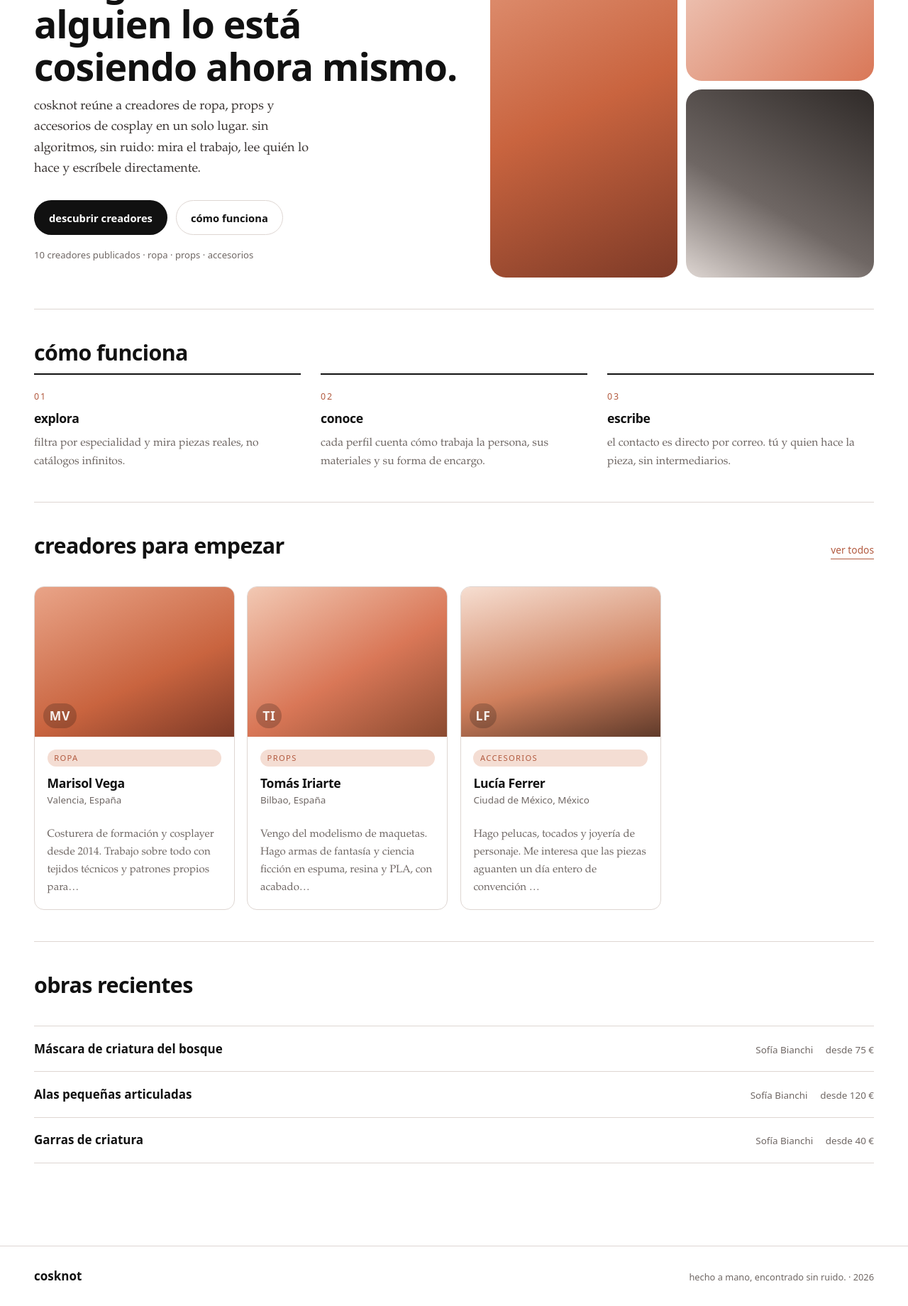
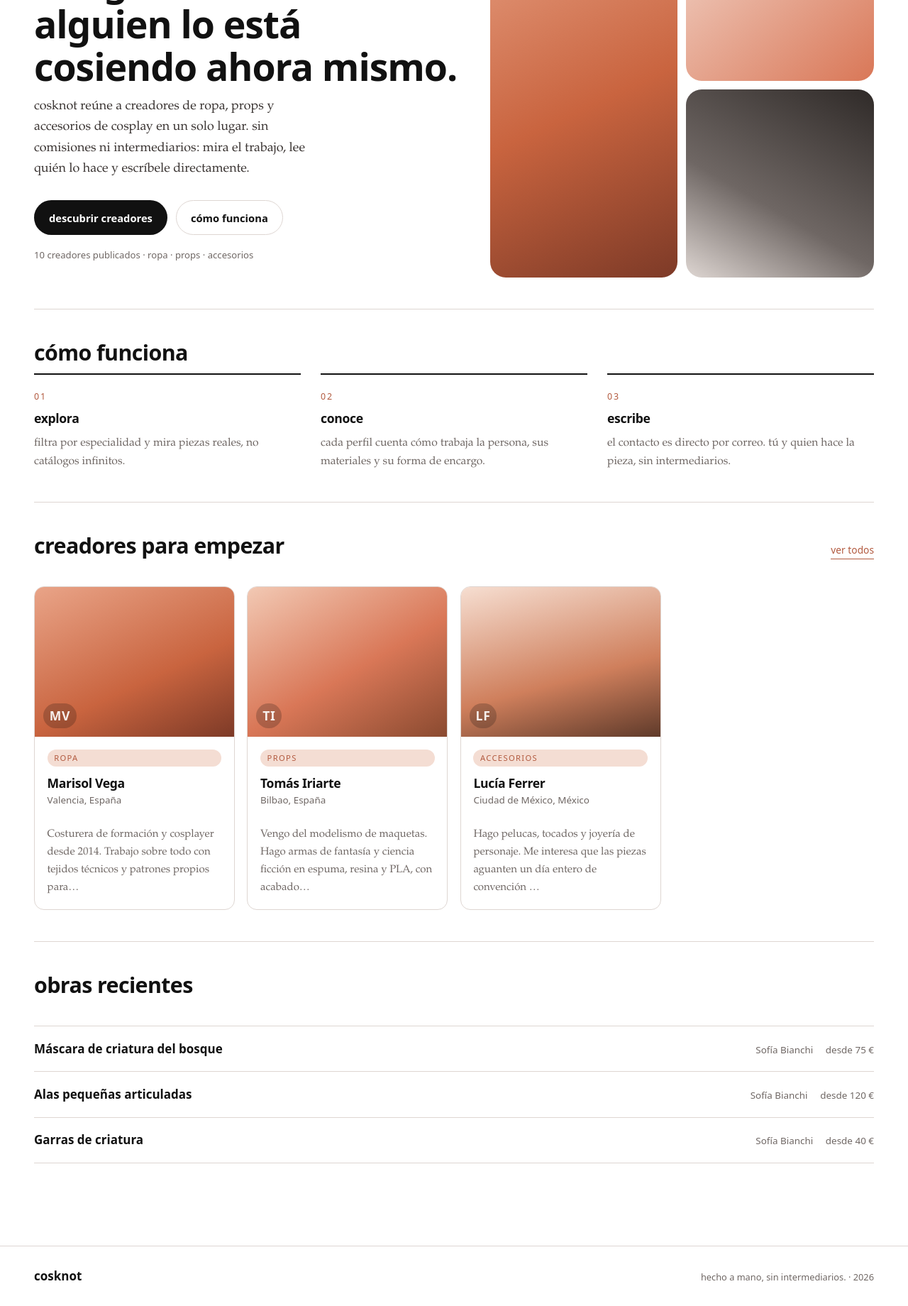
Before and after one commit to Barbarno/Cosknot, a Flask app: page / in a window 1280 px wide. Shown: the part 284-2124 px from the top of the page at 71% size. Run offline with Flask 3, Linux system fonts and the light colour scheme; some libraries are stand-ins or nearby versions.

Commit message:
textos: pie de pagina y nota del fichero de dominio

```diff
--- a/domains/cosknot.json
+++ b/domains/cosknot.json
@@ -1,5 +1,5 @@
 {
-  "_nota": "Fichero del PR is-a-dev/register#61033, abierto y sin mergear. Se mantiene como reserva de dominio gratuito a largo plazo: is-a.dev exige que el sitio sea de desarrollo de software y prohíbe el uso comercial, y Cosknot es un directorio de cosplay. El dominio activo hoy es cosknot.duckdns.org (DuckDNS, gratis, registro A a 216.24.57.1).",
+  "_nota": "Fichero del PR is-a-dev/register#61033, abierto y sin mergear. Lo dejo como reserva de dominio gratuito, aunque is-a.dev pide que el sitio sea de desarrollo de software y prohíbe el uso comercial, así que probablemente no lo acepten. El dominio que uso es cosknot.duckdns.org (DuckDNS, gratis, con un registro A a 216.24.57.1).",
   "owner": {
     "username": "Barbarno",
     "email": "danielbarrasaperezz@gmail.com"
--- a/templates/base.html
+++ b/templates/base.html
@@ -30,7 +30,7 @@
   <footer class="site-footer">
     <div class="wrap footer-inner">
       <p class="footer-brand">cosknot</p>
-      <p class="footer-note">hecho a mano, encontrado sin ruido. <span aria-hidden="true">·</span> {{ current_year }}</p>
+      <p class="footer-note">hecho a mano, sin intermediarios. <span aria-hidden="true">·</span> {{ current_year }}</p>
     </div>
   </footer>
 
--- a/templates/index.html
+++ b/templates/index.html
@@ -9,7 +9,7 @@
     <h1>el cosplay que imaginas existe. alguien lo está cosiendo ahora mismo.</h1>
     <p class="lede">
       cosknot reúne a creadores de ropa, props y accesorios de cosplay en un solo
-      lugar. sin algoritmos, sin ruido: mira el trabajo, lee quién lo hace y
+      lugar. sin comisiones ni intermediarios: mira el trabajo, lee quién lo hace y
       escríbele directamente.
     </p>
     <div class="hero-actions">
```
